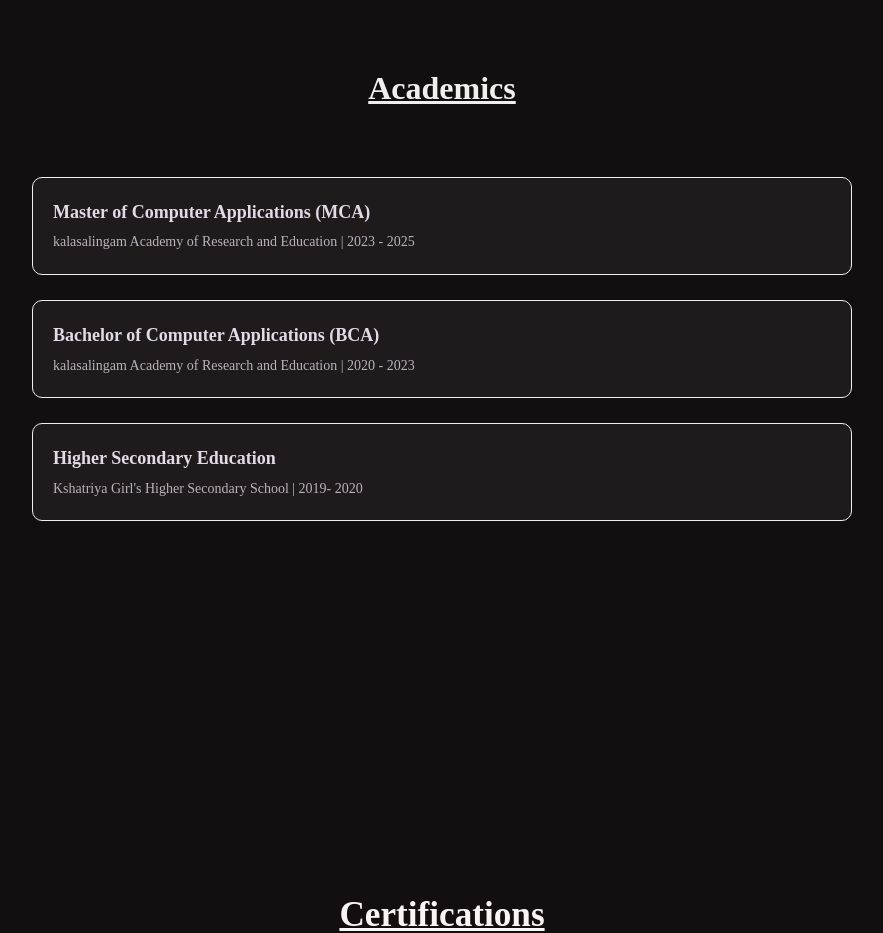
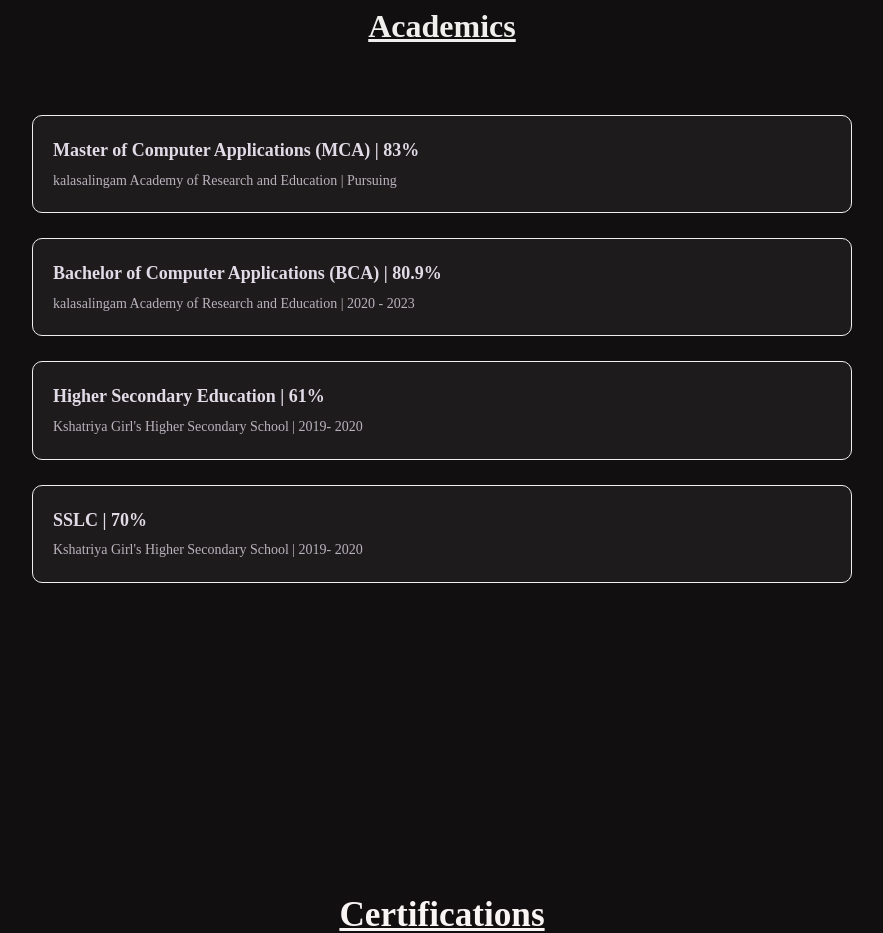
Before and after one commit to sakthi874/My-Portfolio, a React (Vite) app: page / in a window 1280 px wide. Shown: the part 3000-3933 px from the top of the page, without its empty margins (358-1241 px from the left). Built offline with nearby package versions, Linux system fonts and the light colour scheme.

Commit message:
Updated Academics section

```diff
--- a/src/components/Academics.jsx
+++ b/src/components/Academics.jsx
@@ -6,15 +6,19 @@ function Academics() {
            <br></br>
             <div >
                 <div className="Academics-item" >
-                    <h3>Master of Computer Applications (MCA)</h3>
-                    <p >kalasalingam Academy of Research and Education | 2023 - 2025</p>
+                    <h3>Master of Computer Applications (MCA)     |  83%   </h3>
+                    <p >kalasalingam Academy of Research and Education | Pursuing</p>
                 </div>
                 <div className="Academics-item" >
-                    <h3 >Bachelor of Computer Applications (BCA)</h3>
+                    <h3 >Bachelor of Computer Applications (BCA)   |  80.9%</h3>
                     <p >kalasalingam Academy of Research and Education | 2020 - 2023</p>
                 </div>
                 <div className="Academics-item" >
-                    <h3 >Higher Secondary Education</h3>
+                    <h3 >Higher Secondary Education  |  61%</h3>
+                    <p >Kshatriya Girl's Higher Secondary School | 2019- 2020</p>
+                </div>
+                <div className="Academics-item" >
+                    <h3 >SSLC  |  70%</h3>
                     <p >Kshatriya Girl's Higher Secondary School | 2019- 2020</p>
                 </div>
             </div>
```
